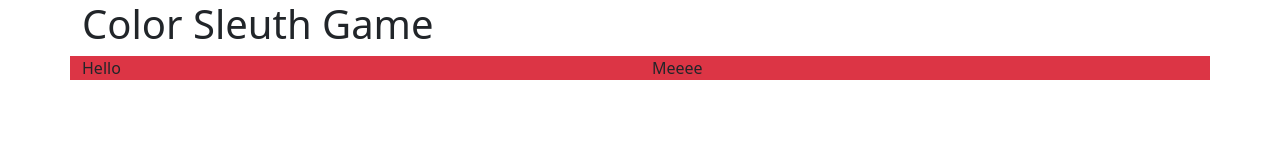
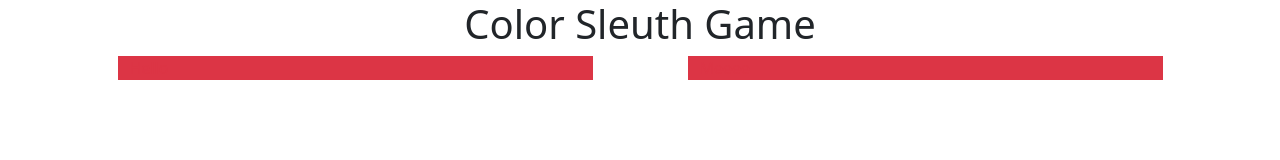
Before and after one commit to TyQuincia-Oby/color-sleuth-game, a plain HTML site: page index.html in a window 1280 px wide. Drawn offline with nearby package versions, Linux system fonts and the light colour scheme.

Commit message:
added Steves input of justify content to add space between columns

```diff
--- a/index.html
+++ b/index.html
@@ -10,11 +10,11 @@
 
 <body>
     <div class="container">
-        <h1>Color Sleuth Game</h1>
-        <div class="row">
-            <div class="col-6 bg-danger">Hello</div>
-            <div class="col-6 bg-danger">Meeee</div>
-            </div>
+        <h1><center>Color Sleuth Game</center></h1>
+        <div class="row justify-content-around">
+            <div class="col-5 bg-danger text-danger ">Hello</div>
+            <div class="col-5 bg-danger text-danger">Meeee</div>
+        </div>
     </div>
 </body>
 
```
